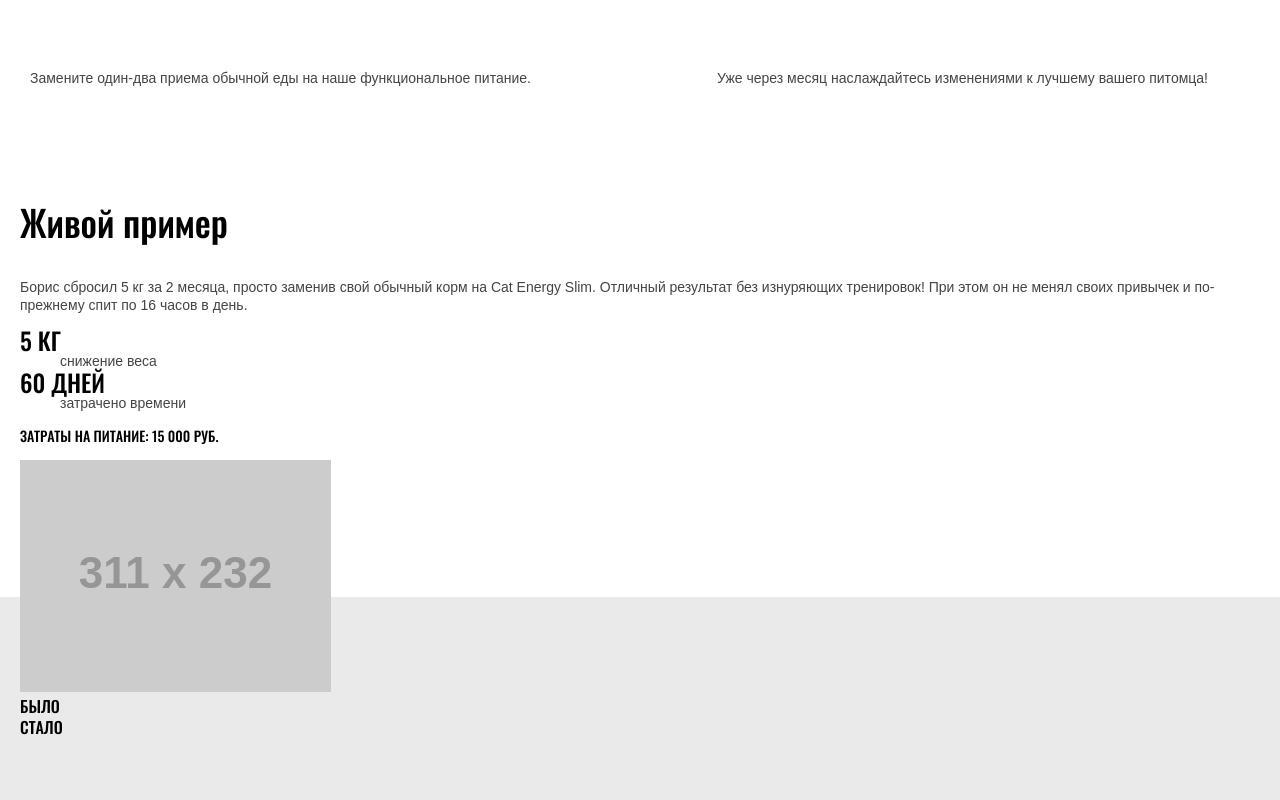
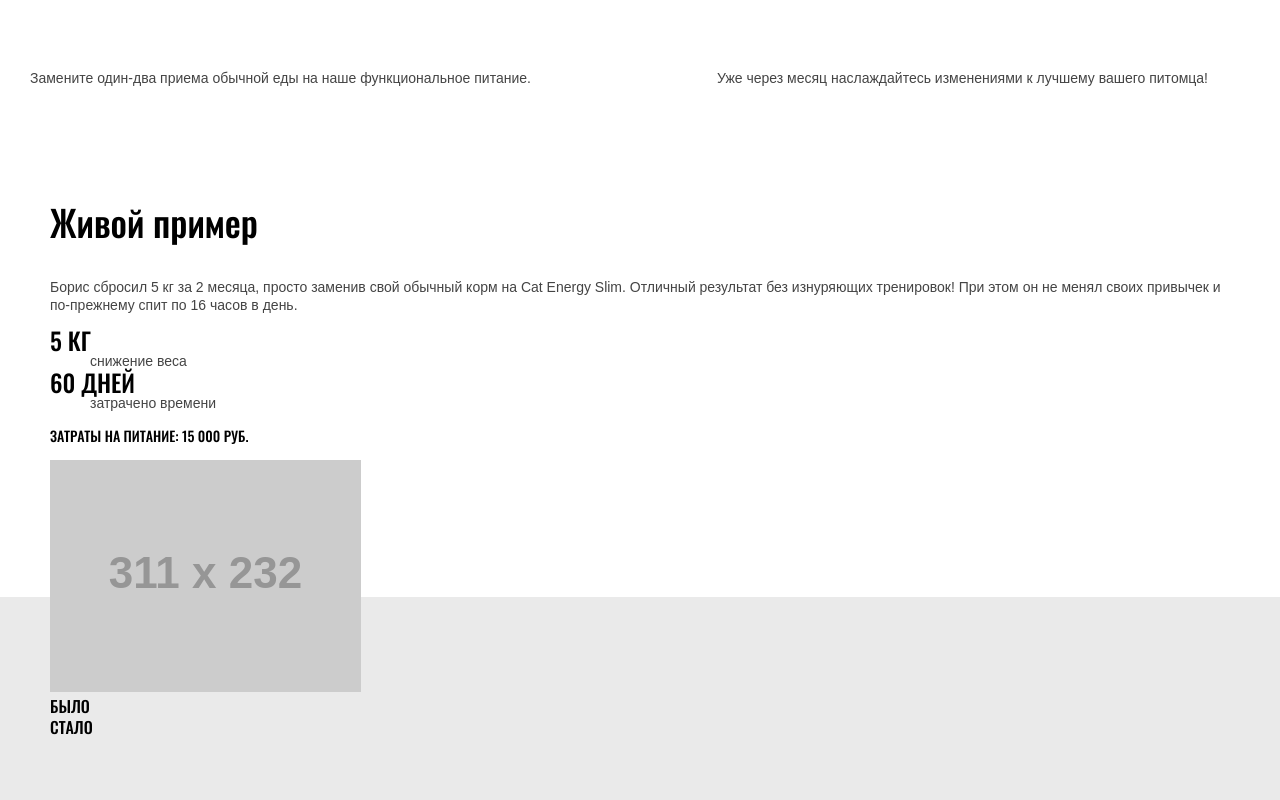
Before and after one commit to DariaKonik/335317-cat-energy-21, a website: page source/index.html in a window 1280 px wide. Shown: the part 1940-2740 px from the top of the page. Drawn offline with nearby package versions, Linux system fonts and the light colour scheme; files that its build step writes are made by us from their sources; placeholder pictures from the web are drawn by us.

Commit message:
some-changes-goods

```diff
--- a/source/sass/blocks/results/results.scss
+++ b/source/sass/blocks/results/results.scss
@@ -2,11 +2,13 @@
   min-height: 705px;
   background-color: $results-background;
 
-  @media (min-width: $tablet-width) and (max-width: $desktop-width - 1) {
+  @media (min-width: $tablet-width) {
+    padding: $tablet-min-padding;
     background: linear-gradient(to bottom, $basic-white 65%, $results-background 35%);
   }
 
   @media (min-width: $desktop-width) {
+    padding: $desktop-min-padding;
     background: linear-gradient(to bottom, $basic-white 20%, $results-background 20%);
   }
 }
```
